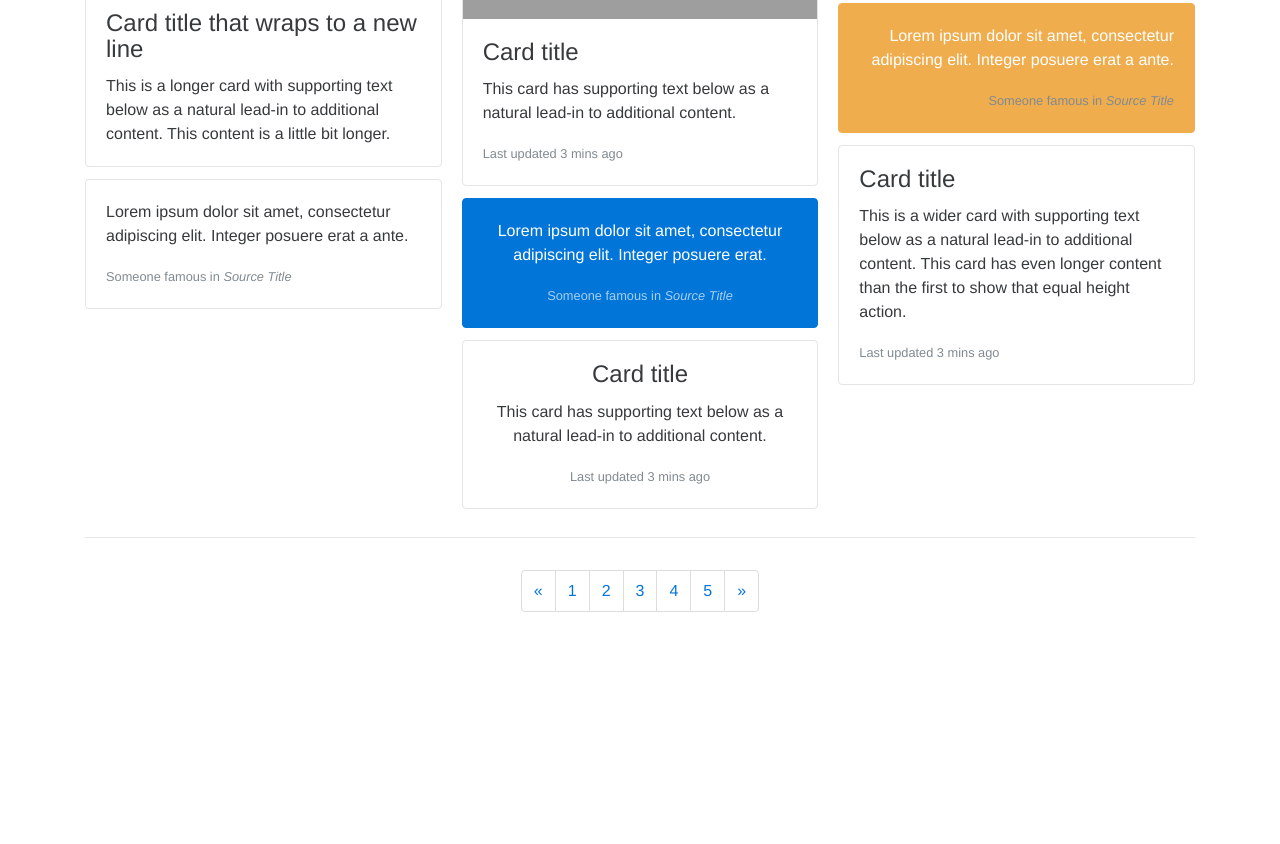
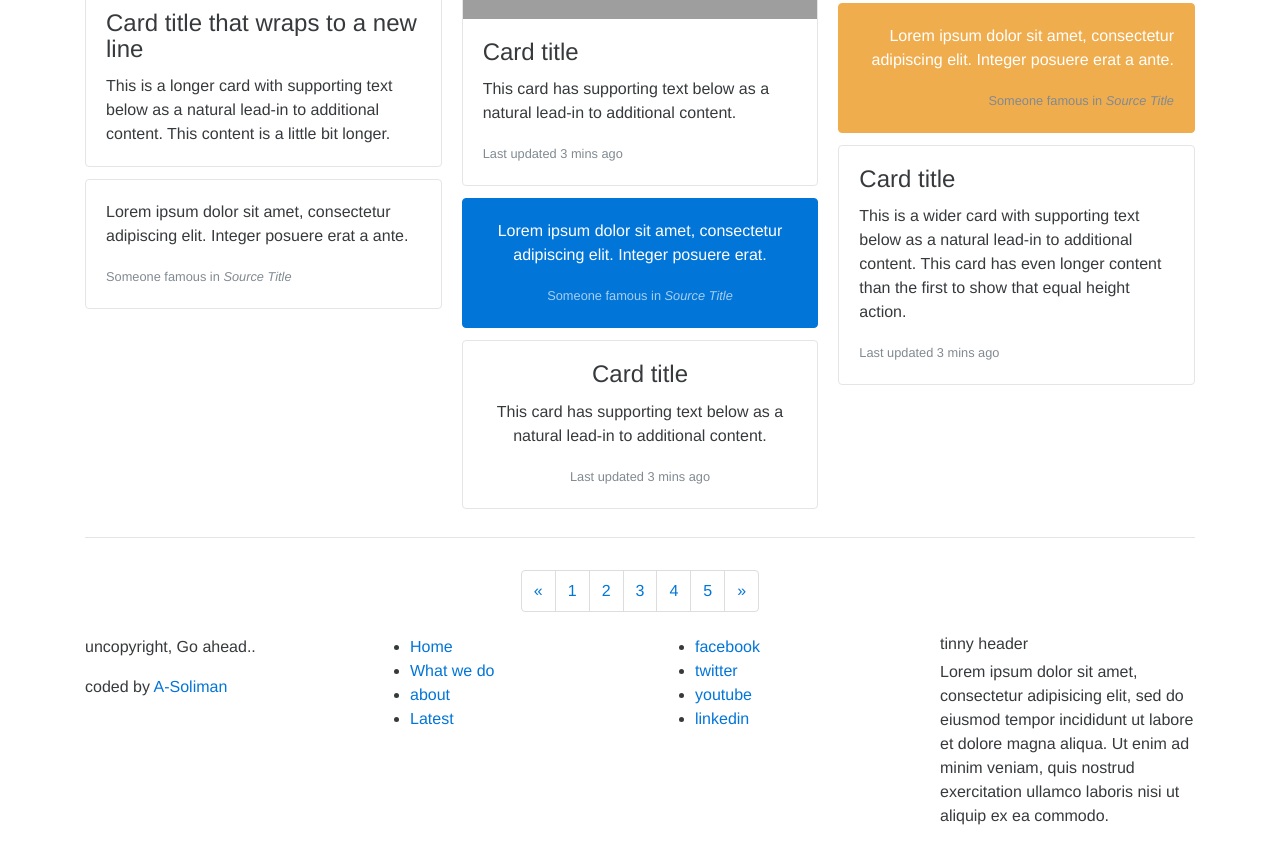
Before and after one commit to a-soliman/bootstrap-4, a plain HTML site: page index.html in a window 1280 px wide. Shown: the part 3484-4328 px from the top of the page. Before the commit the page ends 4119 px from the top, so only its background shows below. Drawn offline with nearby package versions, Linux system fonts and the light colour scheme; grey boxes are pictures that could not be loaded.

Commit message:
added the footer section

```diff
--- a/index.html
+++ b/index.html
@@ -324,6 +324,44 @@
 			</div>
 		</section>
 
+		<!-- *********FOOTER********
+		*********************** -->
+		<footer id="footer-main">
+			<div class="container">
+				<div class="row">
+					<div class="col-sm-3">
+						<p>uncopyright, Go ahead..</p>
+						<p>coded by <a href="#">A-Soliman</a></p>
+					</div>
+
+					<div class="col-sm-3">
+						<ul class="list-styled">
+							<li><a href="">Home</a></li>
+							<li><a href="">What we do</a></li>
+							<li><a href="">about</a></li>
+							<li><a href="">Latest</a></li>
+						</ul>
+					</div>
+
+					<div class="col-sm-3">
+						<ul class="list-unsyyled">
+							<li><a href="">facebook</a></li>
+							<li><a href="">twitter</a></li>
+							<li><a href="">youtube</a></li>
+							<li><a href="">linkedin</a></li>
+						</ul>
+					</div>
+
+					<div class="col-sm-3">
+						<h6>tinny header</h6>
+						<p>Lorem ipsum dolor sit amet, consectetur adipisicing elit, sed do eiusmod
+						tempor incididunt ut labore et dolore magna aliqua. Ut enim ad minim veniam,
+						quis nostrud exercitation ullamco laboris nisi ut aliquip ex ea commodo.</p>
+					</div>
+				</div>
+			</div>
+		</footer>
+
 
 
 
```
